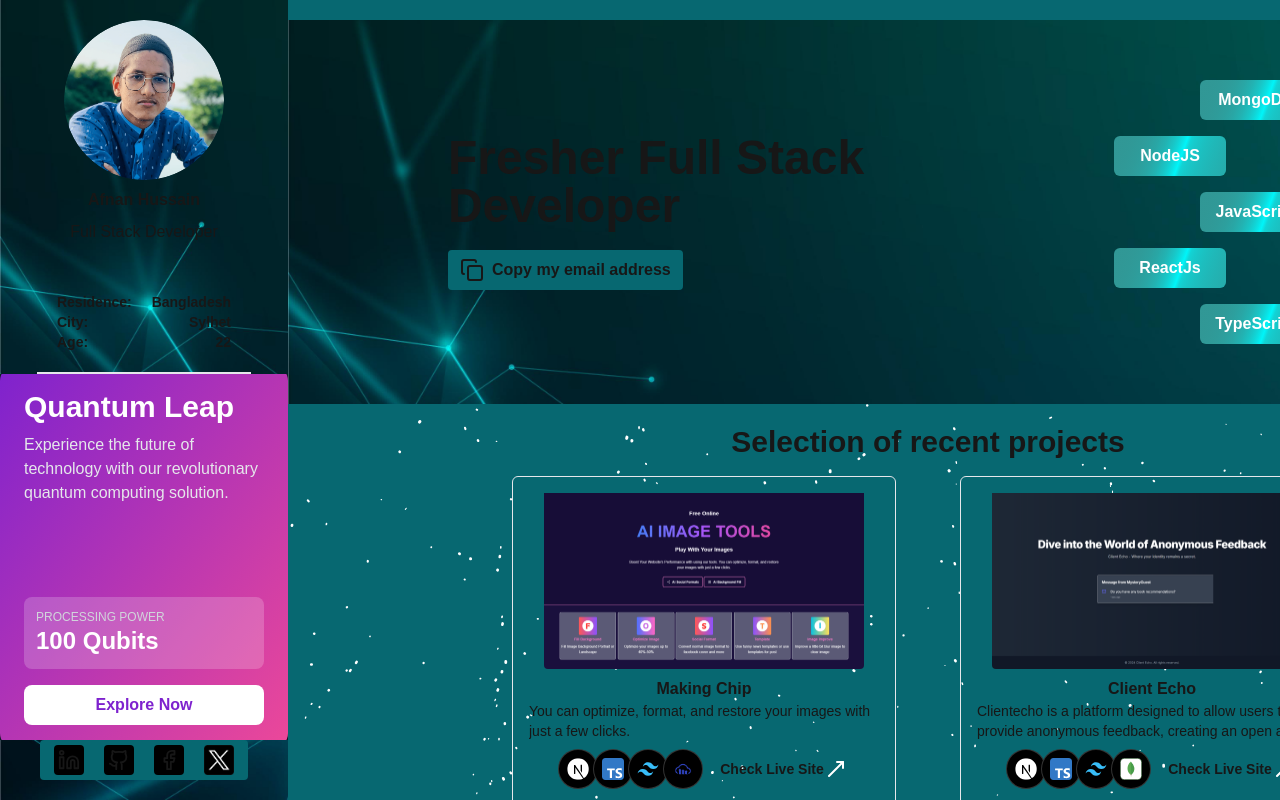
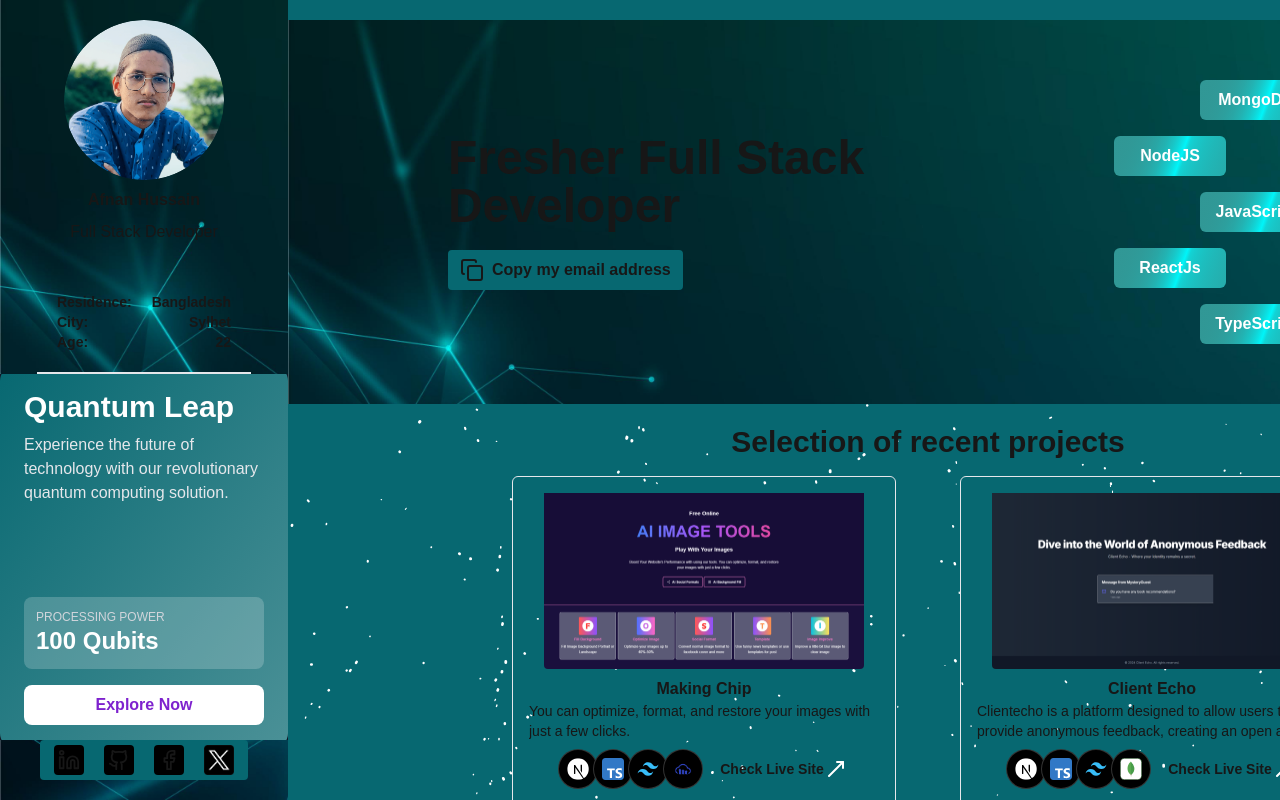
Before and after one commit to afnanhussain2002/my-portfolio, a Next.js app: page / in a window 1280 px wide. Shown: the top 800 px of the page. Built offline with nearby package versions, Linux system fonts and the light colour scheme.

Commit message:
change the color of card bg

```diff
--- a/components/AboutMe.tsx
+++ b/components/AboutMe.tsx
@@ -31,8 +31,8 @@ const AboutMe = () => {
       glow.style.backgroundImage = `
         radial-gradient(
           circle at ${x}px ${y}px,
-          #ffffff44,
-          #0000000f
+          #076871,
+          #4B9197
         )
       `;
     };
@@ -56,7 +56,7 @@ const AboutMe = () => {
     <div className="bg-gray-900 h-screen flex items-center justify-center overflow-hidden">
       <div
         ref={cardRef}
-        className="tilt-card w-80 h-96 bg-gradient-to-br from-purple-700 to-pink-500 rounded-2xl shadow-2xl relative cursor-pointer transition-all duration-300 ease-out hover:scale-105"
+        className="tilt-card w-80 h-96 bg-gradient-to-br from-[#076871] to-[#4B9197] rounded-2xl shadow-2xl relative cursor-pointer transition-all duration-300 ease-out hover:scale-105"
       >
         <div ref={glowRef} className="glow opacity-0 transition-opacity duration-300 absolute inset-0 rounded-2xl"></div>
         <div ref={contentRef} className="tilt-card-content p-6 flex flex-col h-full justify-between relative z-10">
```
